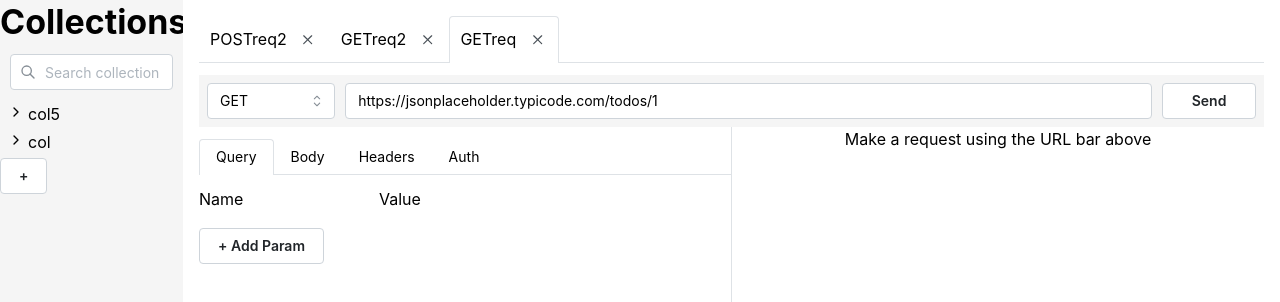
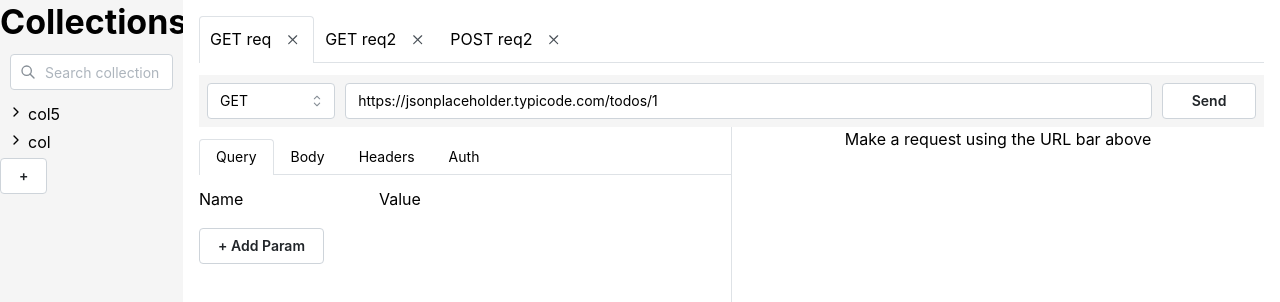
Before and after one commit to JackMartinDev/Yuubin, a React (Vite) app: page / in a window 1280 px wide. Shown: the top 302 px of the page. Built offline with nearby package versions, Linux system fonts and the light colour scheme.

Commit message:
feat: Add active tab check to prevent un-necessary redux calls

```diff
--- a/src/App.tsx
+++ b/src/App.tsx
@@ -30,7 +30,9 @@ function App(): JSX.Element {
     },[]);
 
     const onChangeHandler = (tabId: string) => {
+        if(activeTab != tabId){
             dispatch(updateActiveRequest(tabId));
+        }
     }
 
     const onCloseHandler = (event:React.MouseEvent,tabId: string) => {
@@ -57,24 +59,32 @@ function App(): JSX.Element {
                 <Panel defaultSize={90} minSize={70}>
                     <Tabs variant="outline" value={activeTab} onChange={(val) => onChangeHandler(val!)} mx="md" mt="md" >
                         <Tabs.List>
-                            {testingFiles.map(collection =>
-                                collection.requests.filter(request => activeRequests.includes(request.meta.id)).map(request => (
-                                    <Tabs.Tab value={request.meta.id} p="xs" key={request.meta.id}>
+                            {activeRequests.map(activeRequestId =>
+                                testingFiles.flatMap(collection =>
+                                    collection.requests
+                                    .filter(request => request.meta.id === activeRequestId)
+                                    .map(request => (
+                                        <Tabs.Tab key={request.meta.id} value={request.meta.id} p="xs">
                                             <Flex align="center" gap="xs">
-                                            <Text>{request.method}{request.meta.name}</Text>
+                                                <Text>{request.method} {request.meta.name}</Text>
                                                 <CloseButton onClick={(event) => onCloseHandler(event, request.meta.id)} size="sm"/>
                                             </Flex>
                                         </Tabs.Tab>
                                     ))
+                                )
                             )}
                         </Tabs.List>
 
-                        {testingFiles.map(collection =>
-                            collection.requests.filter(request => activeRequests.includes(request.meta.id)).map(request => (
+                        {activeRequests.map(activeRequestId =>
+                            testingFiles.flatMap(collection =>
+                                collection.requests
+                                .filter(request => activeRequestId === request.meta.id)
+                                .map(request => (
                                     <Tabs.Panel value={request.meta.id} mt="sm" key={request.meta.id}>
                                         <Client request={request}/>
                                     </Tabs.Panel>
                                 ))
+                            )
                         )}
 
                     </Tabs>
--- a/src/components/FileTree/Request.tsx
+++ b/src/components/FileTree/Request.tsx
@@ -26,7 +26,10 @@ const Request = ({ request }:Props) => {
             const newTabs = [...activeRequests, request.meta.id]
             dispatch(updateRequests(newTabs))
         }
-        dispatch(updateActiveRequest(request.meta.id));
+
+        if(activeTab != request.meta.id){
+            dispatch(updateActiveRequest(request.meta.id));
+        }
     }
 
     const deleteHandler = (event: React.MouseEvent) => {
```
Lines whose indentation alone changed are shown as unchanged.
